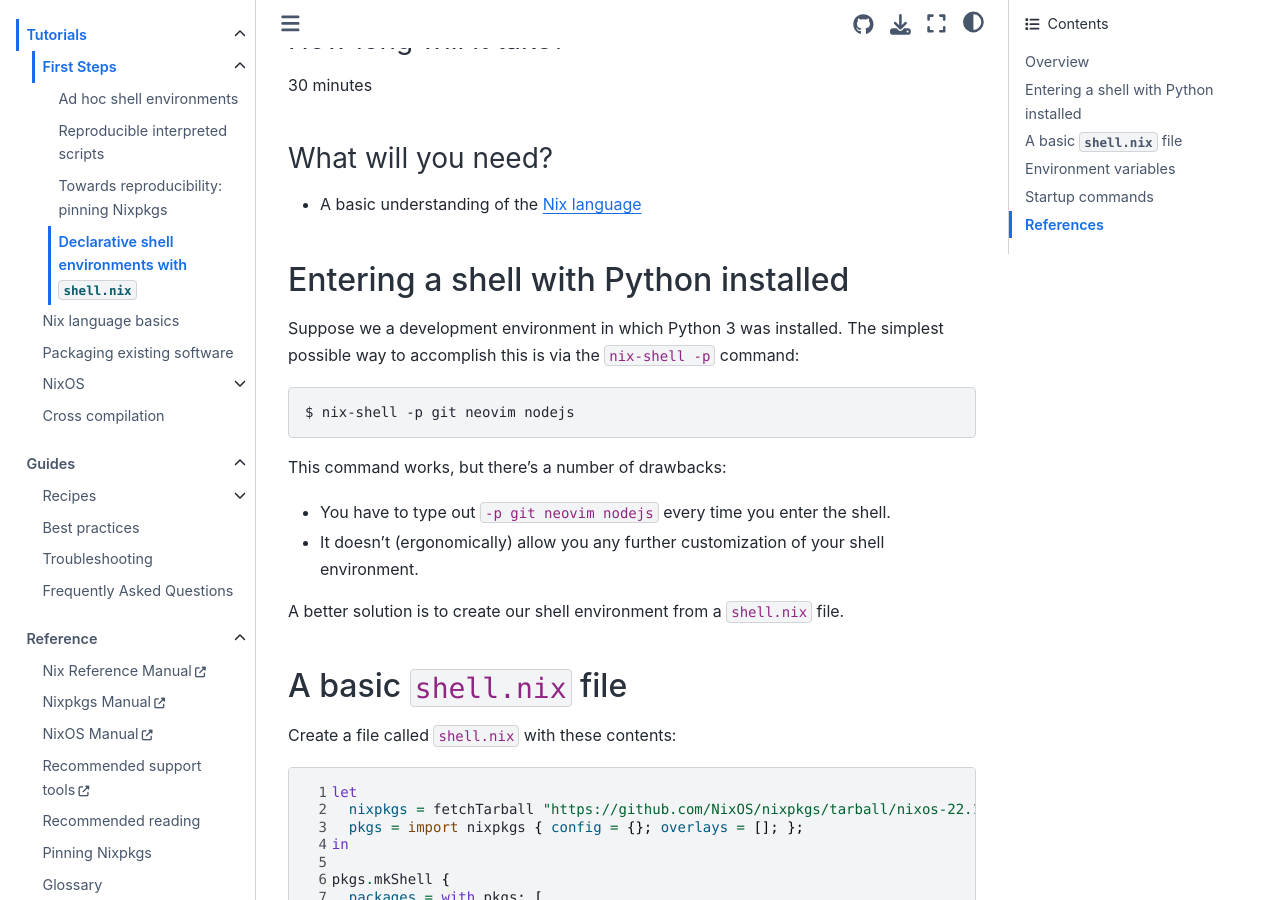
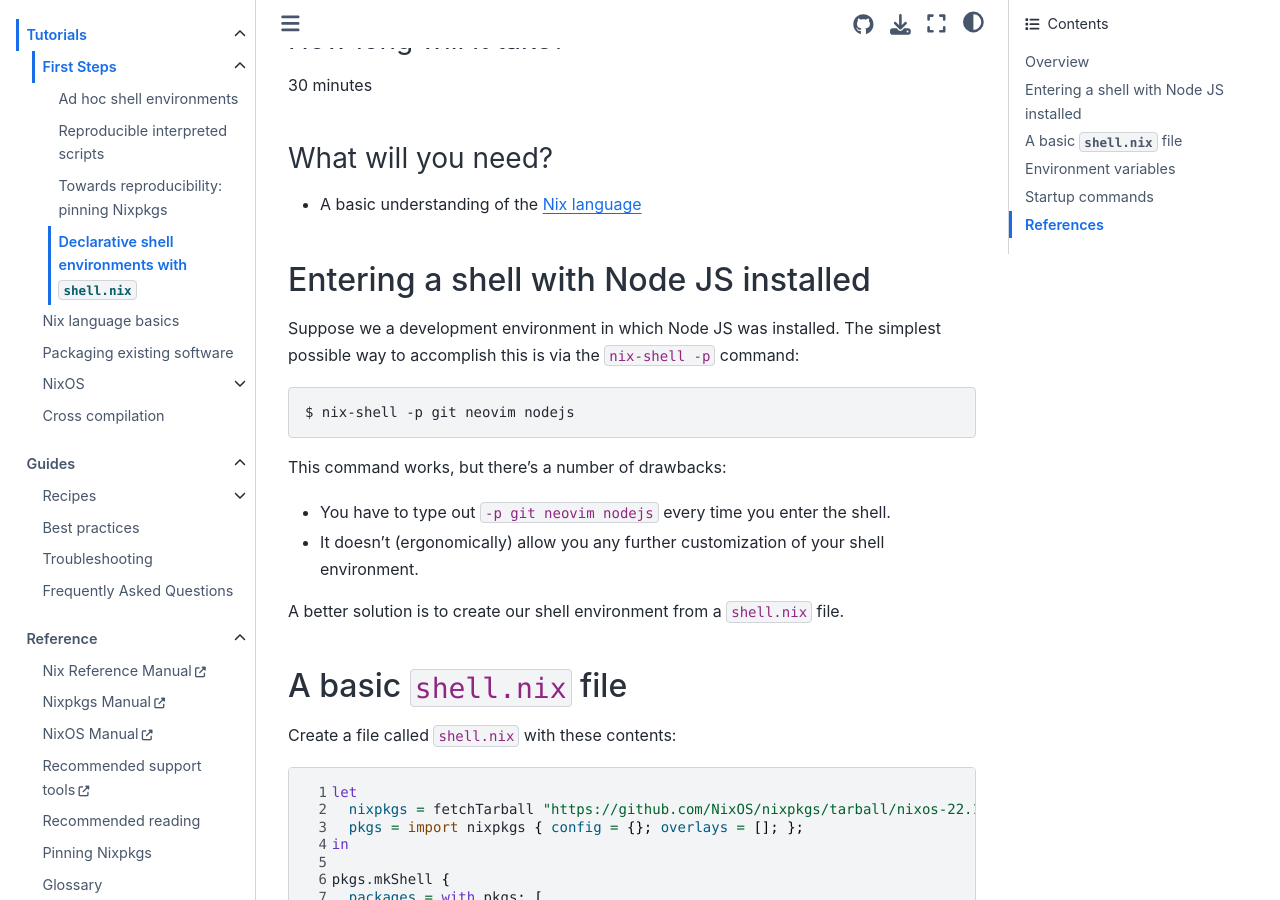
Before and after one commit to NixOS/nix.dev, a Sphinx documentation site: the page built from source/tutorials/first-steps/declarative-shell.md, in a window 1280 px wide and 900 px high, scrolled down 737 px. Built offline with Sphinx 7.4.7 and the Sphinx Book theme 1.1.4, drawn with Linux system fonts in a browser that asks for light colours.

Commit message:
Update declarative-shell.md
Python is mentioned in the docs, but then the example uses Node JS. I am new to Nix, so I don't want to update the example to fully use Python, so I did the simpler change of fixing the heading and mention of Python to instead say Node JS.

If someone wants to fix the example code, or change the text to NodeJS or Node.JS, or whatever, by all means. My goal here is just to make the docs more clear. Thanks!

````diff
--- a/source/tutorials/first-steps/declarative-shell.md
+++ b/source/tutorials/first-steps/declarative-shell.md
@@ -30,9 +30,9 @@
 
 - A basic understanding of the [Nix language](reading-nix-language)
 
-## Entering a shell with Python installed
+## Entering a shell with Node JS installed
 
-Suppose we a development environment in which Python 3 was installed.
+Suppose we a development environment in which Node JS was installed.
 The simplest possible way to accomplish this is via the `nix-shell -p` command:
 ```
 $ nix-shell -p git neovim nodejs
````
